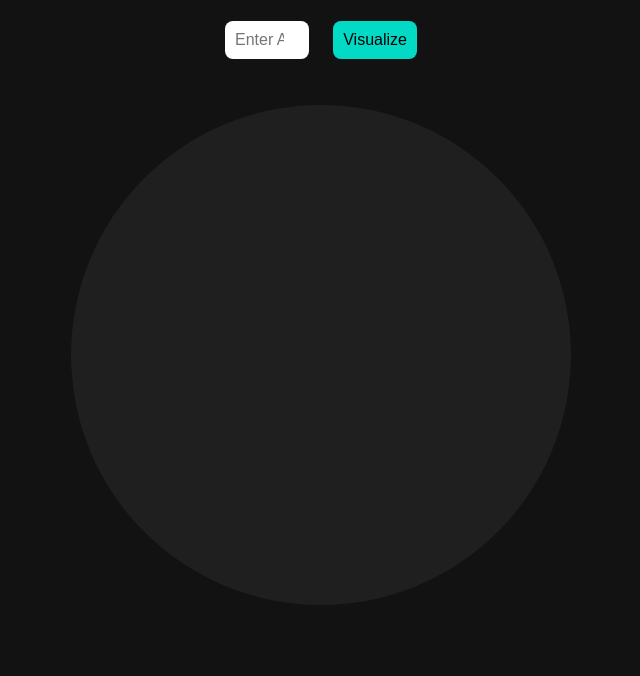
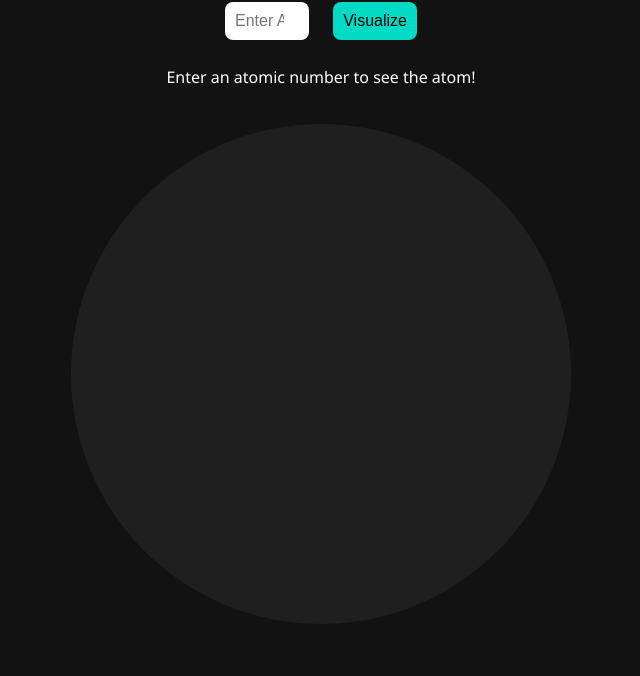
Before and after one commit to Swarup2024web/AtomCalc, a plain HTML site: page index.html in a window 1280 px wide. Shown: the part 140-816 px from the top of the page, without its empty margins (319-959 px from the left). Drawn offline with Linux system fonts and the light colour scheme.

Commit message:
Update index.html

```diff
--- a/index.html
+++ b/index.html
@@ -3,18 +3,32 @@
 <head>
   <meta charset="UTF-8" />
   <meta name="viewport" content="width=device-width, initial-scale=1.0"/>
-  <title>Atom Visualizer</title>
+  <title>Bohr Atom Visualizer</title>
   <link rel="stylesheet" href="style.css" />
 </head>
 <body>
-  <div class="container">
-    <h1>Bohr Atom Visualizer</h1>
-    <input type="number" id="atomicNumber" placeholder="Enter Atomic Number (1-118)" min="1" max="118">
-    <button onclick="drawAtom()">Visualize</button>
-    <p id="elementInfo"></p>
-    <canvas id="atomCanvas" width="500" height="500"></canvas>
+  <div class="container glass-card">
+    <h1 class="neon-text">Bohr Atom Visualizer</h1>
+
+    <!-- Input Section -->
+    <div class="input-box">
+      <input type="number" id="atomicNumber" placeholder="Enter Atomic Number (1–118)" min="1" max="118">
+      <button onclick="drawAtom()">Visualize</button>
+    </div>
+
+    <!-- Element Info Box -->
+    <div id="infoBox" class="glass-box">
+      <p id="elementInfo">Enter an atomic number to see the atom!</p>
+    </div>
+
+    <!-- Canvas Section -->
+    <div class="canvas-wrapper">
+      <canvas id="atomCanvas" width="500" height="500"></canvas>
+    </div>
   </div>
 
+  <!-- JavaScript Files -->
+  <script src="elementsData.js"></script>
   <script src="script.js"></script>
 </body>
 </html>
```
